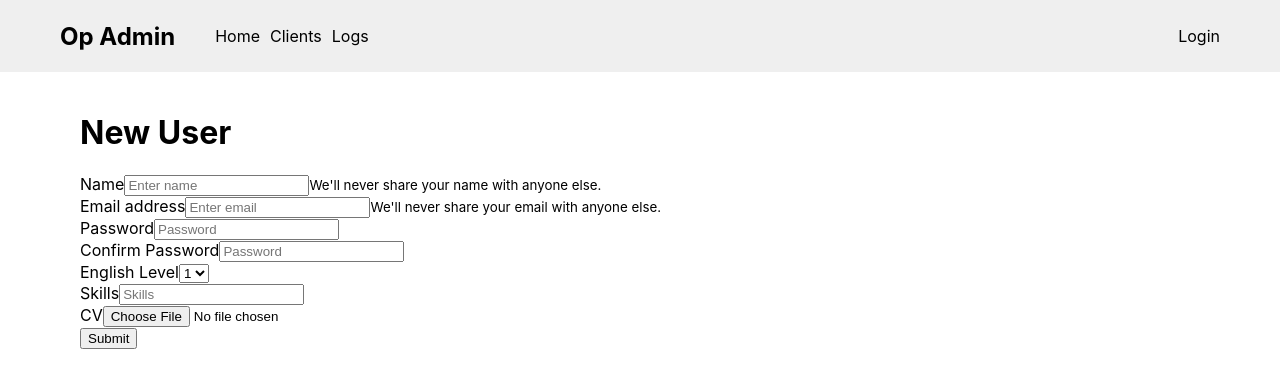
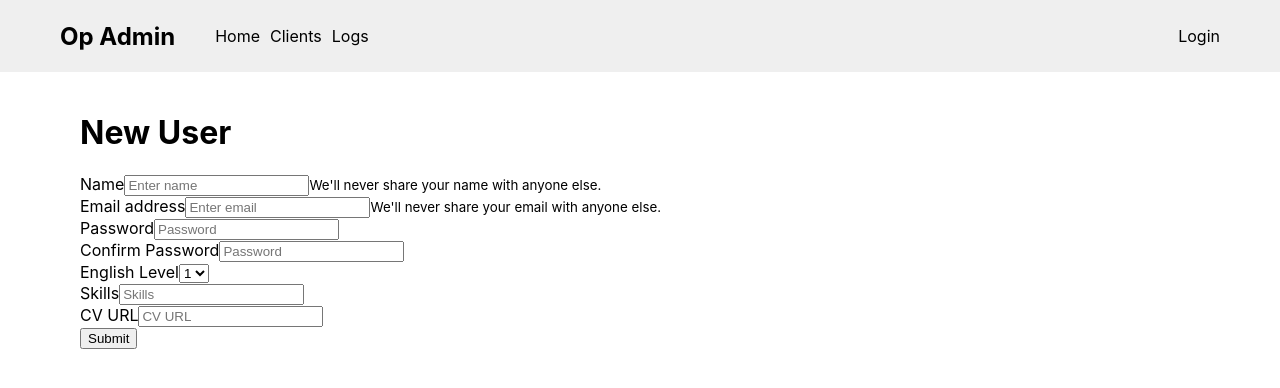
Before and after one commit to victorldleon/operations-admin, a React (Create React App) app: page /users/new in a window 1280 px wide. Shown: the top 388 px of the page. Built offline with nearby package versions, Linux system fonts and the light colour scheme.

Commit message:
adds cv url field

```diff
--- a/src/pages/Users/New.js
+++ b/src/pages/Users/New.js
@@ -7,7 +7,7 @@ const NewUser = () => {
     const [passwordConfirmation, setPasswordConfirmation] = useState('');
     const [skills, setSkills] = useState('');
     const [role, setRole] = useState('');
-    const [file, setFile] = useState('');
+    const [cvUrl, setCvUrl] = useState('');
     const [isLoading, setIsLoading] = useState(false);
     const [error, setError] = useState(null);
     const [success, setSuccess] = useState(null);
@@ -120,14 +120,14 @@ const NewUser = () => {
                     />
                 </div>
                 <div className="form-group">
-                    <label htmlFor="cv">CV</label>
+                    <label htmlFor="cvUrl">CV URL</label>
                     <input
-                        type="file"
+                        type="text"
                         className="form-control"
-                        id="cv"
-                        placeholder="CV"
-                        value={file}
-                        onChange={(e) => setFile(e.target.value)}
+                        id="cvUrl"
+                        placeholder="CV URL"
+                        value={cvUrl}
+                        onChange={(e) => setCvUrl(e.target.value)}
                     />
                 </div>
                 <button type="submit" className="btn btn-primary">Submit</button>
```
